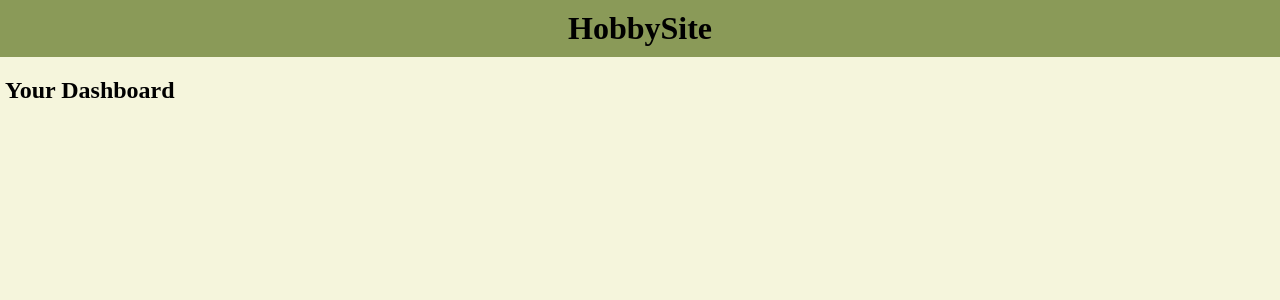
After one commit to madyoung914/hobbysite-ED-1, a Django app: page /profile/dashboard/Admin in a window 1280 px wide. The commit adds this page. Shown: the top 300 px of the page. Run offline with Django 5.2, Linux system fonts and the light colour scheme; parts of the project's set-up code (start-up, migrations or seed data) failed here and were passed over.

Commit message:
setup for dashboard view and forum fixes

```diff
--- a/hobbysite/forum/templates/forum/thread_detail.html
+++ b/hobbysite/forum/templates/forum/thread_detail.html
@@ -13,7 +13,7 @@
         <img src="{{ object.image.url }}" alt="Thread image" style="max-width: 100%;">
     {% endif %}
     <br>
-    {% if user.is_authenticated and object.author.name == user.username %}
+    {% if user.is_authenticated and object.author == request.user.profile %}
         <a href="{% url 'forum:thread-edit' thread.pk %}">Edit Thread</a>
     {% endif %}
     <hr>
--- a/hobbysite/forum/templates/forum/thread_list.html
+++ b/hobbysite/forum/templates/forum/thread_list.html
@@ -10,7 +10,7 @@
     <h2>Your Threads</h2>
     <ul>
       {% for thread in object_list %}
-        {% if user.username == thread.author.name %}
+        {% if request.user.profile == thread.author %}
         <li>
             <a href="{{ thread.get_absolute_url }}">{{ thread.title }}</a>
         </li>
@@ -22,9 +22,10 @@
 
     {% for category in grouped_threads %}
         <h2>{{ category.name }}</h2>
+        <p>{{ category.description }}</p>
         <ul>
             {% for thread in category.thread_set.all %}
-                {% if user.username != thread.author.name %}
+                {% if request.user.profile != thread.author %}
                     <li>
                         <a href="{{ thread.get_absolute_url }}">{{ thread.title }}</a>
                     </li>
--- a/hobbysite/main_interface/templates/main_interface/homepage.html
+++ b/hobbysite/main_interface/templates/main_interface/homepage.html
@@ -29,5 +29,7 @@
     <br>
     {% if user.is_authenticated %}
         <a href="{% url 'user_management:profile' username=user.username %}">Go to profile</a>
+        <br>
+        <a href="{% url 'user_management:profile-dashboard' username=user.username %}">Go to dashboard</a>
     {% endif %}
 {% endblock %}
--- /dev/null
+++ b/hobbysite/user_management/templates/user_management/dashboard.html
@@ -0,0 +1,11 @@
+{% extends 'base.html' %}
+{% load static %}
+
+{% block title %}Dashboard{% endblock %}
+
+
+
+{% block content %}
+<h2>Your Dashboard</h2>
+
+{% endblock %}
--- a/hobbysite/user_management/templates/user_management/profile_form.html
+++ b/hobbysite/user_management/templates/user_management/profile_form.html
@@ -3,9 +3,9 @@
 
 {% block title %}Profile{% endblock %}
 
-<h2>Edit Profile Page</h2>
+{% block content %}
+    <h1>Edit Profile Page</h1>
 
-{% block content %}
     <form method="POST" enctype="multipart/form-data">
         {% csrf_token %}
         {{ form }}
--- a/hobbysite/user_management/urls.py
+++ b/hobbysite/user_management/urls.py
@@ -1,9 +1,10 @@
 from django.urls import path
-from .views import ProfileDetailView, ProfileUpdateView
+from .views import ProfileDetailView, ProfileUpdateView, ProfileListView
 
 urlpatterns = [
     path('profile/<str:username>', ProfileDetailView.as_view(), name='profile'),
     path('profile/edit/<str:username>', ProfileUpdateView.as_view(), name='profile-edit'),
+    path('profile/dashboard/<str:username>', ProfileListView.as_view(), name='profile-dashboard'),
 ]
 
 app_name = "user_management"
--- a/hobbysite/user_management/views.py
+++ b/hobbysite/user_management/views.py
@@ -1,4 +1,5 @@
 from django.views.generic.detail import DetailView
+from django.views.generic.list import ListView
 from django.views.generic.edit import UpdateView
 from django.urls import reverse_lazy
 
@@ -27,3 +28,11 @@ class ProfileUpdateView(UpdateView):
             'user_management:profile',
             kwargs={'username': self.object.user.username}
         )
+
+
+class ProfileListView(ListView):
+    model = Profile
+    template_name = 'user_management/dashboard.html'
+
+    slug_field = 'user__username'
+    slug_url_kwarg = 'username'
```
